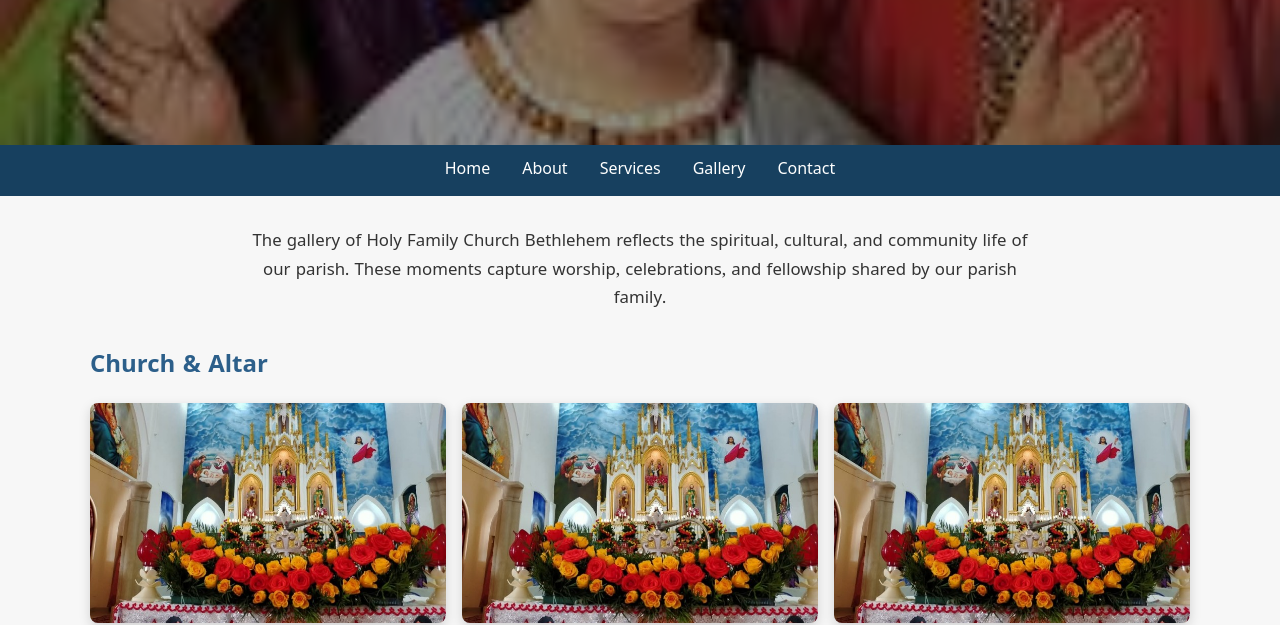
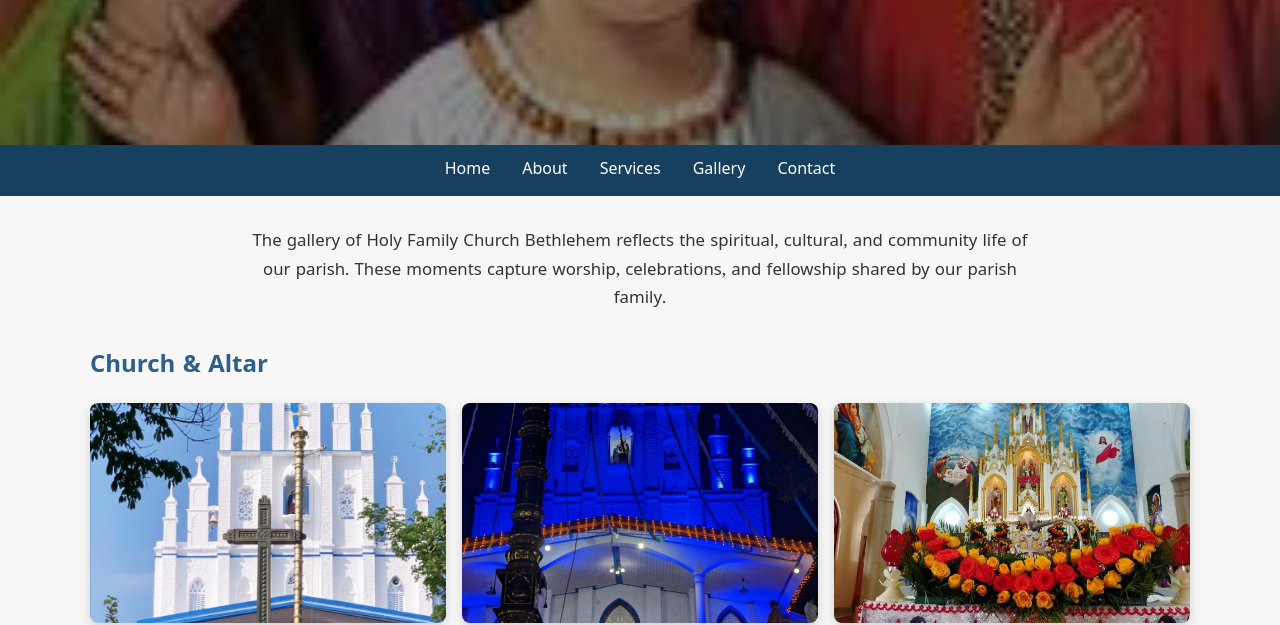
Before and after one commit to mathdhan/Bethlehem, a plain HTML site: page gallery.html in a window 1280 px wide. Shown: the part 335-960 px from the top of the page. Drawn offline with Linux system fonts and the light colour scheme.

Commit message:
Update gallery.html

```diff
--- a/gallery.html
+++ b/gallery.html
@@ -43,8 +43,8 @@
   <section class="gallery-section">
     <h2>Church & Altar</h2>
     <div class="gallery-grid">
-      <img src="gallery/church1.jpg" alt="Church exterior" class="fade-in">
-      <img src="gallery/church2.jpg" alt="Church interior" class="fade-in">
+      <img src="gallery/church.jpg" alt="Church exterior" class="fade-in">
+      <img src="gallery/about.jpg" alt="Church interior" class="fade-in">
       <img src="gallery/altar.jpg" alt="Altar" class="fade-in">
     </div>
   </section>
```
